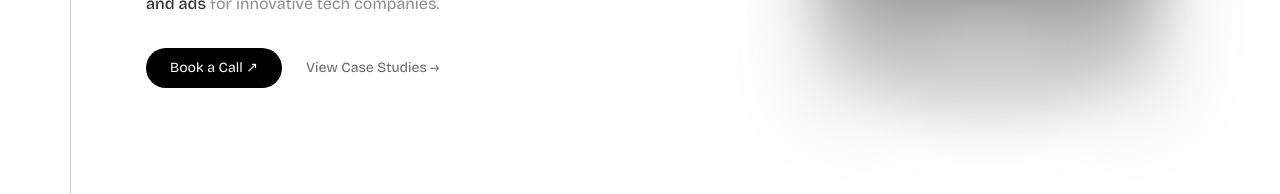
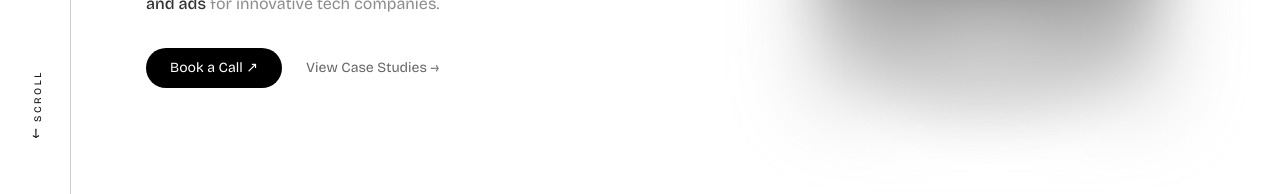
Before and after one commit to arp2006/iee-studios-website, a Next.js app: page / in a window 1280 px wide. Shown: the part 447-641 px from the top of the page. Built offline with nearby package versions, Linux system fonts and the light colour scheme.

Commit message:
layout change 3.1

```diff
--- a/app/components/layout/Hero.tsx
+++ b/app/components/layout/Hero.tsx
@@ -12,13 +12,26 @@ const ease = [0.25, 0.1, 0.25, 1] as const;
 export default function Hero({ CALENDLY, lenisRef }: HeroProps) {
   return (
     <section className="relative  min-h-[50vh] flex items-center">
+
+      <div className="absolute lg:left-[10px] bottom-16 flex flex-col items-center gap-4">
+
+        {/* LABEL */}
+        <div className="rotate-[-90deg]">
+          <span className="text-[10px] tracking-[0.25em] text-black">
+            SCROLL
+          </span>
+        </div>
+
+        {/* ARROW */}
+        <span className="text-black text-sm">
+          ↓
+        </span>
+
+      </div>
+
       <div className="w-full lg:pl-[70px] mx-auto ">
 
-        {/* <div className="px-2 md:px-5 lg:px-10 pt-10">
-          <span className="font-bricolage text-[50px] tracking-[-0.01em] text-black/80">
-            iee studios
-          </span>
-        </div> */}
+
 
 
         <div className="grid grid-cols-1 lg:grid-cols-2 items-center gap-x-12 gap-y-0 mt-10">
```
